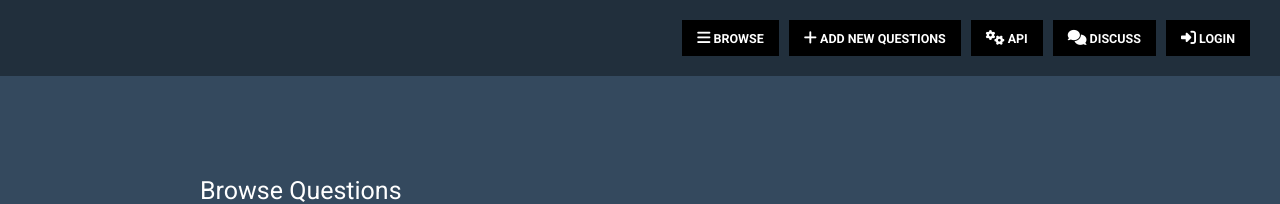
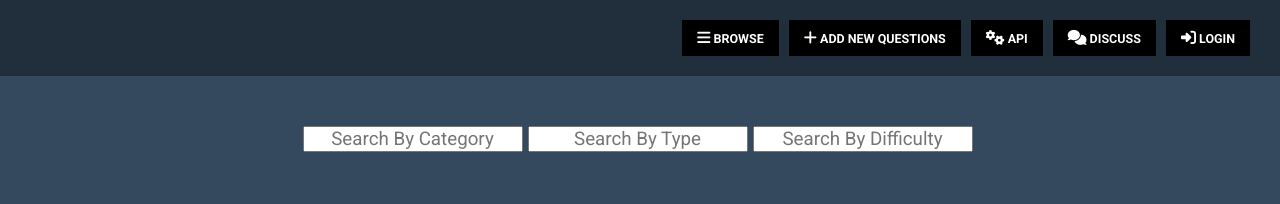
Before and after one commit to SircFerrer/ChallengeFintonic, a React (Create React App) app: page / in a window 1280 px wide. Shown: the top 204 px of the page. Built offline with nearby package versions, Linux system fonts and the light colour scheme; no server answers.

Commit message:
add filter to project wip

```diff
--- a/src/components/App.js
+++ b/src/components/App.js
@@ -3,6 +3,7 @@ import apiQuestions from "../api/questions"
 import Header from './Header';
 import "../stylesheets/App.scss"
 import Body from './Body';
+import Filter from './Filter';
 
 
 
@@ -35,6 +36,7 @@ class App extends React.Component {
     return (
       <div className="App">
       <Header/>
+      <Filter/>
       <Body questions={this.state.questions}/>
       </div>
     );
--- /dev/null
+++ b/src/components/Filter.jsx
@@ -0,0 +1,28 @@
+import React from "react";
+import "../stylesheets/Filter.scss";
+function Filter(props) {
+  return (
+    <div className="filters">
+      <input
+        id="search "
+        type="text"
+        className="filters__input"
+        placeholder="Search By Category"
+      />
+      <input
+        id="search "
+        type="text"
+        className="filters__input"
+        placeholder="Search By Type"
+      />
+      <input
+        id="search "
+        type="text"
+        className="filters__input"
+        placeholder="Search By Difficulty"
+      />
+    </div>
+  );
+}
+
+export default Filter;
--- /dev/null
+++ b/src/stylesheets/Filter.scss
@@ -0,0 +1,15 @@
+@import "./core/variables.scss";
+
+.filters{
+    font-size: 3rem;
+    background-color: $bluegrey;
+    display: flex;
+    justify-content: center;
+    padding-top: 5rem;
+
+    &__input{
+        margin-right: 0.5rem;
+        text-align: center;
+    }
+
+}
```
